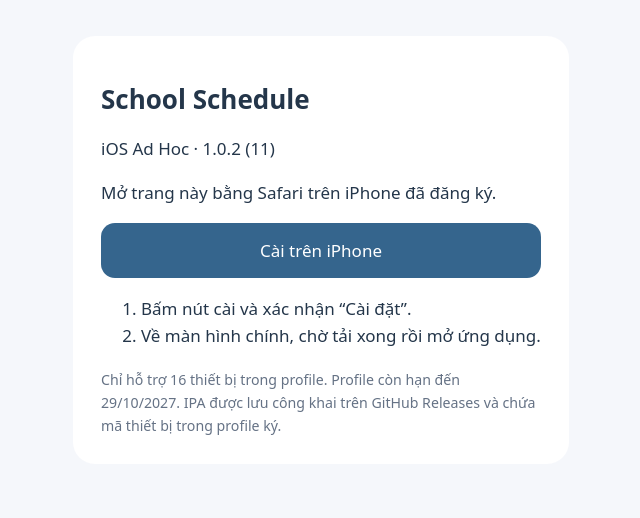
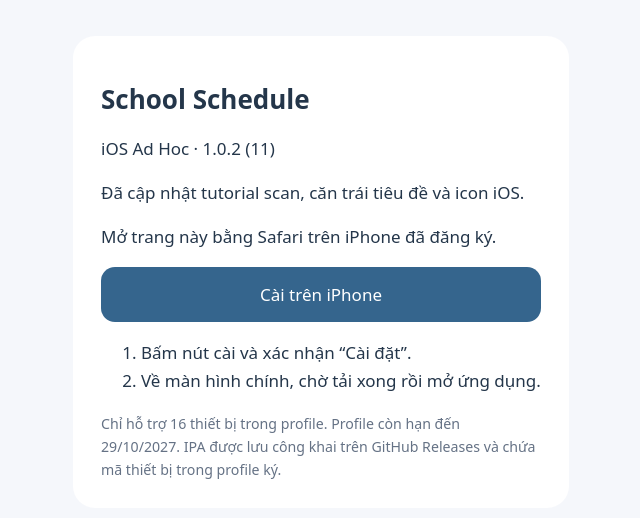
Before and after one commit to bocaplua/school-schedule-ios-releases, a plain HTML site: page docs/e0b899962dd0176b8c1ade2e20c9fb57427caf75d572d6d3/index.html in a window 1280 px wide. Shown: the whole page, without its empty margins (319-959 px from the left). Drawn offline with Linux system fonts and the light colour scheme.

```diff
--- a/docs/e0b899962dd0176b8c1ade2e20c9fb57427caf75d572d6d3/index.html
+++ b/docs/e0b899962dd0176b8c1ade2e20c9fb57427caf75d572d6d3/index.html
@@ -1 +1 @@
-<!doctype html><html lang="vi"><meta charset="utf-8"><meta name="viewport" content="width=device-width,initial-scale=1"><meta name="robots" content="noindex,nofollow,noarchive"><meta name="referrer" content="no-referrer"><title>Cài School Schedule</title><style>body{font:17px system-ui;background:#f5f7fb;color:#24364a;margin:0;padding:36px 20px}main{max-width:440px;margin:auto;background:white;padding:28px;border-radius:22px}h1{font-size:26px}a{display:block;background:#35658d;color:white;text-align:center;padding:16px;border-radius:14px;text-decoration:none}p,li{line-height:1.6}small{color:#657285}</style><main><h1>School Schedule</h1><p>iOS Ad Hoc · 1.0.2 (11)</p><p>Mở trang này bằng Safari trên iPhone đã đăng ký.</p><a href="itms-services://?action=download-manifest&amp;url=https%3A%2F%2Fbocaplua.github.io%2Fschool-schedule-ios-releases%2Fe0b899962dd0176b8c1ade2e20c9fb57427caf75d572d6d3%2Fmanifest.plist">Cài trên iPhone</a><ol><li>Bấm nút cài và xác nhận “Cài đặt”.</li><li>Về màn hình chính, chờ tải xong rồi mở ứng dụng.</li></ol><small>Chỉ hỗ trợ 16 thiết bị trong profile. Profile còn hạn đến 29/10/2027. IPA được lưu công khai trên GitHub Releases và chứa mã thiết bị trong profile ký.</small></main></html>
+<!doctype html><html lang="vi"><meta charset="utf-8"><meta name="viewport" content="width=device-width,initial-scale=1"><meta name="robots" content="noindex,nofollow,noarchive"><meta name="referrer" content="no-referrer"><title>Cài School Schedule</title><style>body{font:17px system-ui;background:#f5f7fb;color:#24364a;margin:0;padding:36px 20px}main{max-width:440px;margin:auto;background:white;padding:28px;border-radius:22px}h1{font-size:26px}a{display:block;background:#35658d;color:white;text-align:center;padding:16px;border-radius:14px;text-decoration:none}p,li{line-height:1.6}small{color:#657285}</style><main><h1>School Schedule</h1><p>iOS Ad Hoc · 1.0.2 (11)</p><p>Đã cập nhật tutorial scan, căn trái tiêu đề và icon iOS.</p><p>Mở trang này bằng Safari trên iPhone đã đăng ký.</p><a href="itms-services://?action=download-manifest&amp;url=https%3A%2F%2Fbocaplua.github.io%2Fschool-schedule-ios-releases%2Fe0b899962dd0176b8c1ade2e20c9fb57427caf75d572d6d3%2Fmanifest.plist">Cài trên iPhone</a><ol><li>Bấm nút cài và xác nhận “Cài đặt”.</li><li>Về màn hình chính, chờ tải xong rồi mở ứng dụng.</li></ol><small>Chỉ hỗ trợ 16 thiết bị trong profile. Profile còn hạn đến 29/10/2027. IPA được lưu công khai trên GitHub Releases và chứa mã thiết bị trong profile ký.</small></main></html>
```
Also changed, not shown: 1 other file.
